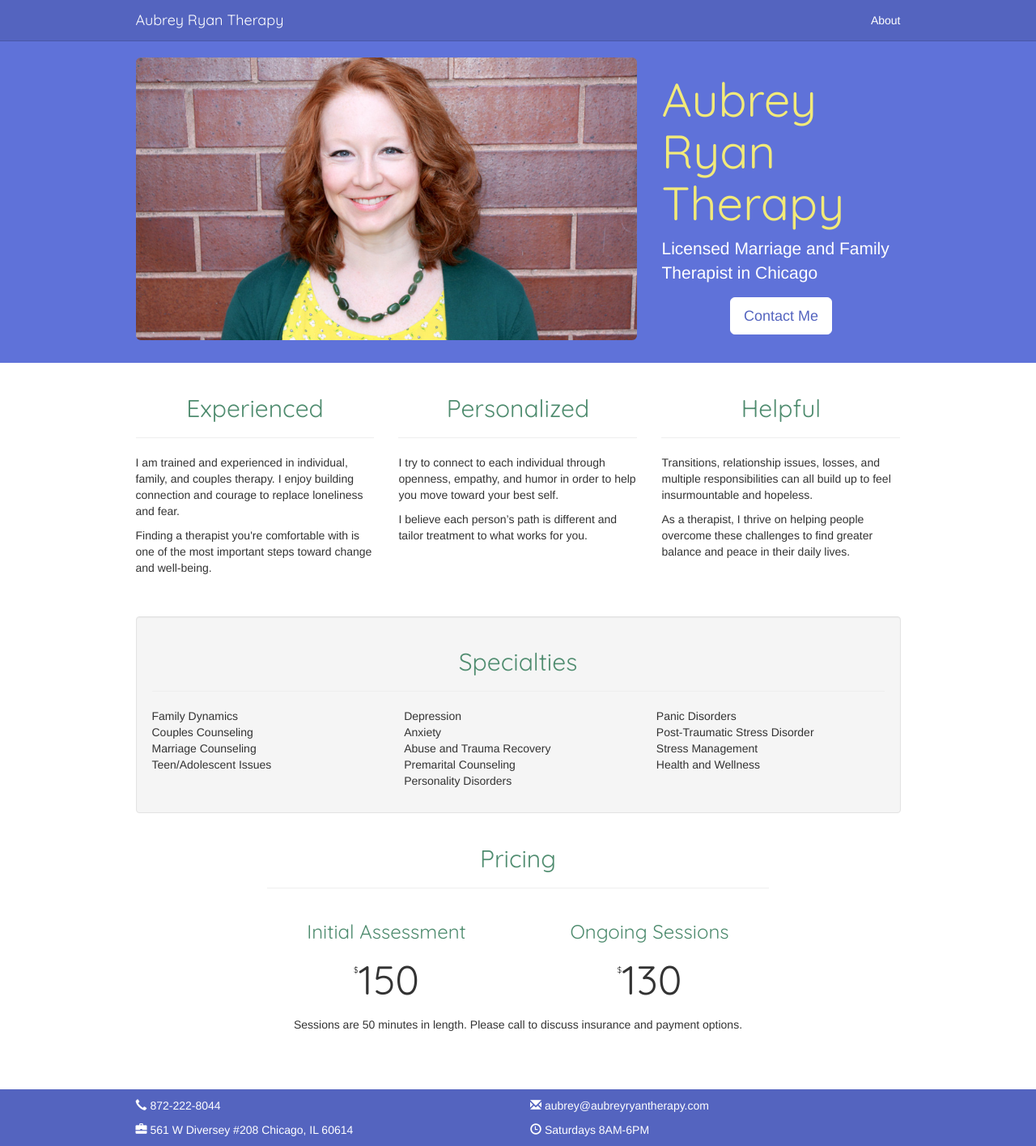
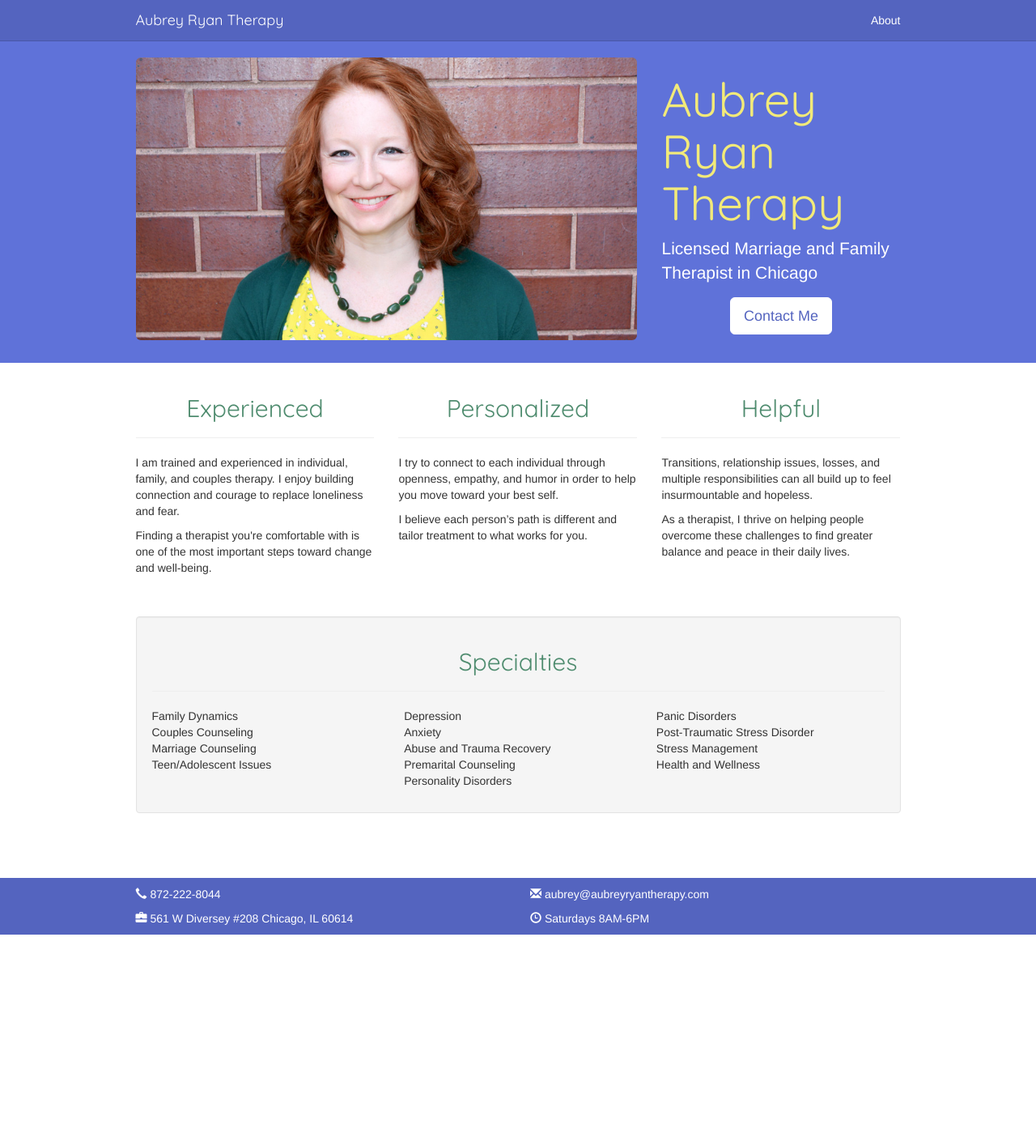
Before and after one commit to taylorcbrown/aubreyryantherapy, a Jekyll site: the page built from index.html, in a window 1280 px wide. Shown: the whole page at 81% size. Built offline with Jekyll 4.4.1, drawn with Linux system fonts in a browser that asks for light colours; nearby versions of some CDN libraries; after the commit the page ends 1154 px from its top, so only the background shows below that.

Commit message:
Remove Pricing section

```diff
--- a/index.html
+++ b/index.html
@@ -83,25 +83,6 @@ layout: home
           </div><!--row-->
         </section><!--well-->
 
-        <section class="row">
-          <div class="col-md-8 col-md-offset-2">
-            <div class="page-header"><h2 class="text-center">Pricing</h2></div>
-
-            <div class="row">
-              <div class="col-xs-6">
-                <h3 class="text-center">Initial Assessment</h3>
-                <p class="price text-center"><sup>$</sup>150</p>
-              </div>
-              <div class="col-xs-6">
-                <h3 class="text-center">Ongoing Sessions</h3>
-                <p class="price text-center"><sup>$</sup>130</p>
-              </div>
-            </div>
-
-            <p class="text-center">Sessions are 50 minutes in length. Please call to discuss insurance and payment options.</p>
-          </div>
-        </section>
-
       </div><!--row-->
     </div><!--col-->
   </section><!--container-->
```
